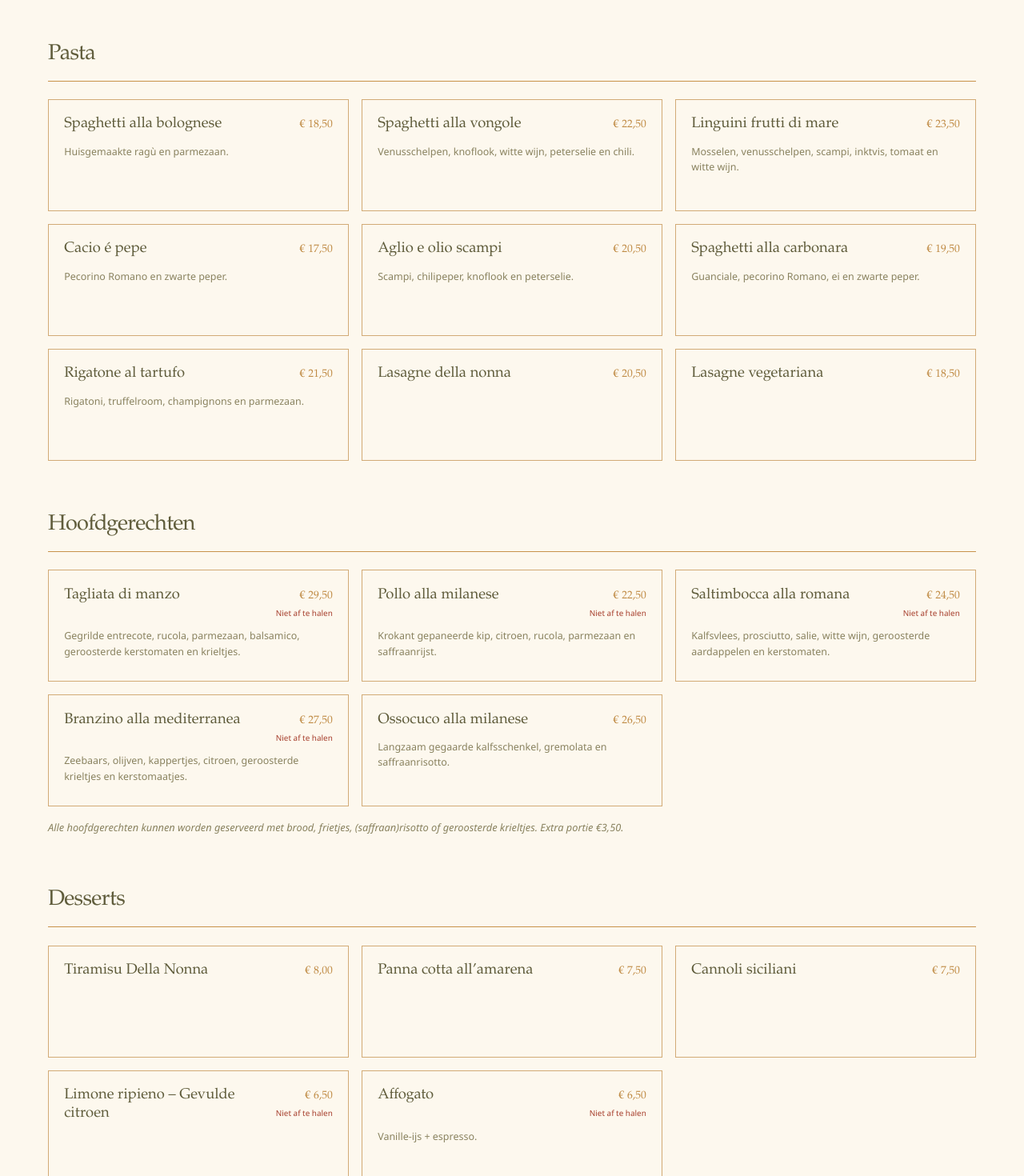
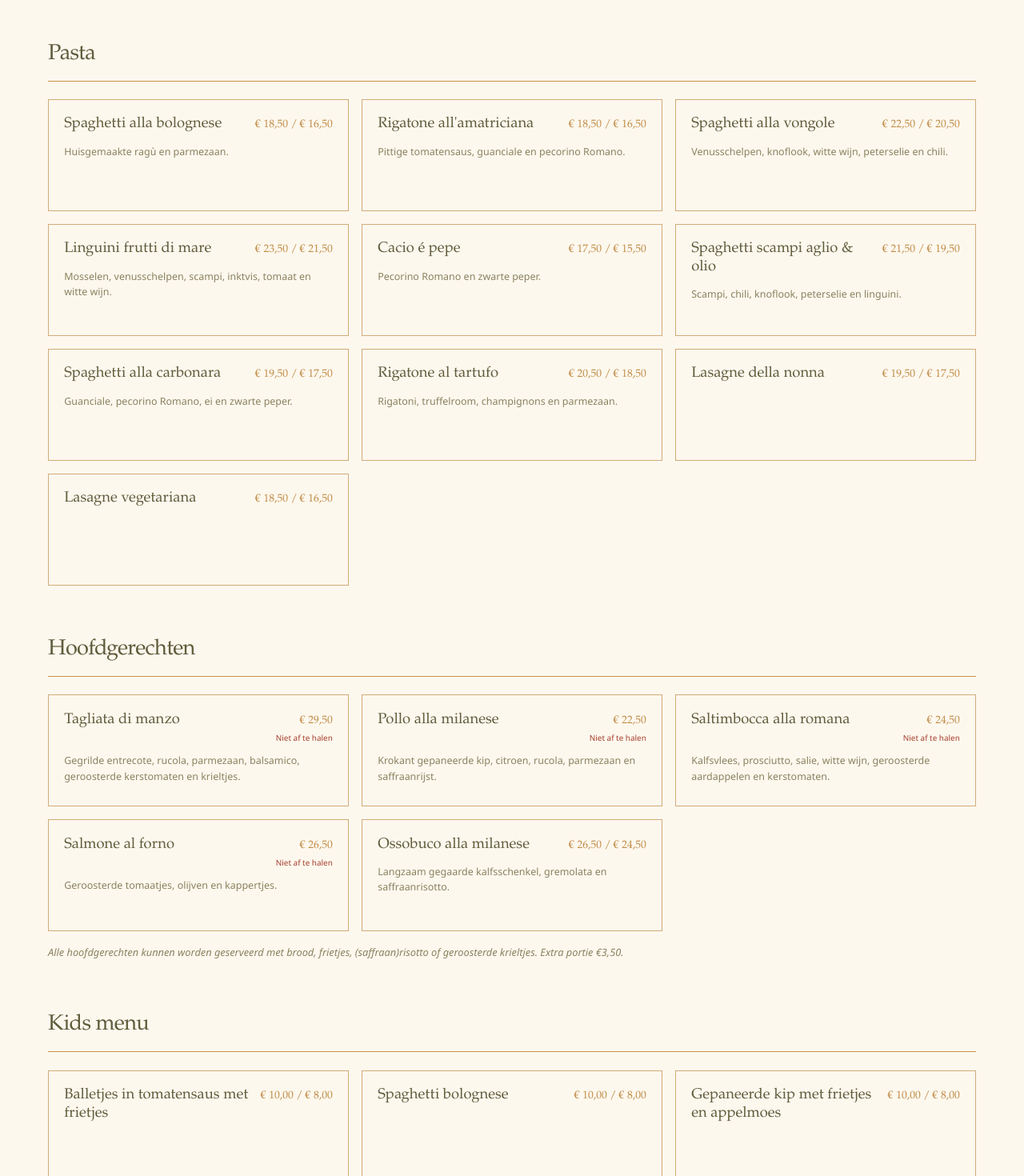
Before and after one commit to LyttleDevelopment/trattoria-la-nonna, a Next.js app: page /menu in a window 1280 px wide. Shown: the part 1200-2670 px from the top of the page at 80% size. Built offline with nearby package versions, Linux system fonts and the light colour scheme.

Commit message:
update MenuExperience and menu data to include additional pricing details and new menu items

```diff
--- a/components/MenuExperience.tsx
+++ b/components/MenuExperience.tsx
@@ -19,6 +19,9 @@ type ShortlistItem = {
     category: string;
     price: number;
     priceUnit?: string;
+    takeawayPrice?: number;
+    additionalPrice?: number;
+    additionalPriceUnit?: string;
     description?: string;
     takeawayRestricted?: boolean;
 };
@@ -29,6 +32,7 @@ const menuItems: ShortlistItem[] = menuSections.flatMap((section) =>
         name: item.name,
         category: section.name,
         price: item.dineInPrice,
+        priceUnit: item.priceUnit,
         description: item.description,
         takeawayRestricted: item.takeawayRestricted,
     })),
@@ -41,6 +45,8 @@ const drinkItems: ShortlistItem[] = drinkSections.flatMap((section) =>
         category: section.name,
         price: item.price,
         priceUnit: item.priceUnit,
+        additionalPrice: item.additionalPrice,
+        additionalPriceUnit: item.additionalPriceUnit,
     })),
 );
 
@@ -131,7 +137,11 @@ function MenuCard({
                 <div className="menu-prices">
                     <span className="menu-price-line">
                         {quantity > 0 && <small className="menu-selected-quantity" aria-hidden="true">{quantity}× gekozen</small>}
-                        <span>{formatEuro(item.price)}{item.priceUnit && `/${item.priceUnit}`}</span>
+                        <span>
+                            {formatEuro(item.price)}{item.priceUnit && `/${item.priceUnit}`}
+                            {item.takeawayPrice !== undefined && ` / ${formatEuro(item.takeawayPrice)}`}
+                            {item.additionalPrice !== undefined && ` / ${formatEuro(item.additionalPrice)}${item.additionalPriceUnit && `/${item.additionalPriceUnit}`}`}
+                        </span>
                     </span>
                     {item.takeawayRestricted &&
                       <small className="restricted-note">Niet af te
@@ -362,6 +372,8 @@ export default function MenuExperience() {
                                         description: item.description,
                                         category: section.name,
                                         price: item.dineInPrice,
+                                        priceUnit: item.priceUnit,
+                                        takeawayPrice: item.takeawayPrice,
                                         takeawayRestricted: item.takeawayRestricted,
                                     }}
                                     quantity={shortlistEnabled ? quantities[item.id] ?? 0 : 0}
@@ -396,6 +408,8 @@ export default function MenuExperience() {
                                             category: section.name,
                                             price: item.price,
                                             priceUnit: item.priceUnit,
+                                            additionalPrice: item.additionalPrice,
+                                            additionalPriceUnit: item.additionalPriceUnit,
                                         }}
                                         quantity={shortlistEnabled ? quantities[item.id] ?? 0 : 0}
                                         onChangeQuantity={changeQuantity}
--- a/data/menu.ts
+++ b/data/menu.ts
@@ -5,6 +5,7 @@ export type MenuItem = {
   dineInPrice: number;
   takeawayPrice?: number;
   takeawayRestricted?: boolean;
+  priceUnit?: string;
   category: string;
   image?: string;
 };
@@ -48,8 +49,8 @@ export const menuSections: MenuSection[] = [
       },
       {
         id: "antipasto-della-nonna",
-        name: "Antipasto Della Nonna",
-        description: "Prosciutto, mortadella, bresaola?, saltufo, olijven en kazen.",
+        name: "Antipasto Della Nonna (2 personen)",
+        description: "Prosciutto, mortadella, bresaola, saltufo, olijven en pecorino.",
         dineInPrice: 24,
         takeawayPrice: 22,
         category: "Aperitiefhapjes",
@@ -89,9 +90,9 @@ export const menuSections: MenuSection[] = [
       {
         id: "arancini-siciliani",
         name: "Arancini siciliani",
-        description: "Krokante risottoballetjes, warme tomatensaus, parmezaan en basilicum.",
-        dineInPrice: 14.5,
-        takeawayPrice: 12.5,
+        description: "Krokante risottoballetjes, warme tomatensaus, pecorino Romano en basilicum.",
+        dineInPrice: 15.5,
+        takeawayPrice: 13.5,
         category: "Voorgerechten",
         image: "https://images.unsplash.com/photo-1609501676725-7186f017a4b7?auto=format&fit=crop&w=480&q=85",
       },
@@ -108,6 +109,14 @@ export const menuSections: MenuSection[] = [
         takeawayPrice: 16.5,
         category: "Pasta",
         image: "https://images.unsplash.com/photo-1551183053-bf91a1d81141?auto=format&fit=crop&w=480&q=85",
+      },
+      {
+        id: "rigatone-all-amatriciana",
+        name: "Rigatone all'amatriciana",
+        description: "Pittige tomatensaus, guanciale en pecorino Romano.",
+        dineInPrice: 18.5,
+        takeawayPrice: 16.5,
+        category: "Pasta",
       },
       {
         id: "spaghetti-vongole",
@@ -137,11 +146,11 @@ export const menuSections: MenuSection[] = [
         image: "https://images.unsplash.com/photo-1473093295043-cdd812d0e601?auto=format&fit=crop&w=480&q=85",
       },
       {
-        id: "aglio-e-olio-scampi",
-        name: "Aglio e olio scampi",
-        description: "Scampi, chilipeper, knoflook en peterselie.",
-        dineInPrice: 20.5,
-        takeawayPrice: 18.5,
+        id: "spaghetti-scampi-aglio-olio",
+        name: "Spaghetti scampi aglio & olio",
+        description: "Scampi, chili, knoflook, peterselie en linguini.",
+        dineInPrice: 21.5,
+        takeawayPrice: 19.5,
         category: "Pasta",
         image: "https://images.unsplash.com/photo-1551183053-bf91a1d81141?auto=format&fit=crop&w=480&q=85",
       },
@@ -158,16 +167,16 @@ export const menuSections: MenuSection[] = [
         id: "rigatone-tartufo",
         name: "Rigatone al tartufo",
         description: "Rigatoni, truffelroom, champignons en parmezaan.",
-        dineInPrice: 21.5,
-        takeawayPrice: 19.5,
+        dineInPrice: 20.5,
+        takeawayPrice: 18.5,
         category: "Pasta",
         image: "https://images.unsplash.com/photo-1551183053-bf91a1d81141?auto=format&fit=crop&w=480&q=85",
       },
       {
         id: "lasagne-della-nonna",
         name: "Lasagne della nonna",
-        dineInPrice: 20.5,
-        takeawayPrice: 18.5,
+        dineInPrice: 19.5,
+        takeawayPrice: 17.5,
         category: "Pasta",
         image: "https://images.unsplash.com/photo-1574894709920-11b28e7367e3?auto=format&fit=crop&w=480&q=85",
       },
@@ -210,16 +219,16 @@ export const menuSections: MenuSection[] = [
         category: "Hoofdgerechten",
       },
       {
-        id: "branzino-mediterranea",
-        name: "Branzino alla mediterranea",
-        description: "Zeebaars, olijven, kappertjes, citroen, geroosterde krieltjes en kerstomaatjes.",
-        dineInPrice: 27.5,
+        id: "salmone-al-forno",
+        name: "Salmone al forno",
+        description: "Geroosterde tomaatjes, olijven en kappertjes.",
+        dineInPrice: 26.5,
         takeawayRestricted: true,
         category: "Hoofdgerechten",
       },
       {
-        id: "ossocuco-alla-milanese",
-        name: "Ossocuco alla milanese",
+        id: "ossobuco-alla-milanese",
+        name: "Ossobuco alla milanese",
         description: "Langzaam gegaarde kalfsschenkel, gremolata en saffraanrisotto.",
         dineInPrice: 26.5,
         takeawayPrice: 24.5,
@@ -229,7 +238,34 @@ export const menuSections: MenuSection[] = [
     ],
   },
   {
+    name: "Kids menu",
+    items: [
+      {
+        id: "kids-balletjes-tomatensaus",
+        name: "Balletjes in tomatensaus met frietjes",
+        dineInPrice: 10,
+        takeawayPrice: 8,
+        category: "Kids menu",
+      },
+      {
+        id: "kids-spaghetti-bolognese",
+        name: "Spaghetti bolognese",
+        dineInPrice: 10,
+        takeawayPrice: 8,
+        category: "Kids menu",
+      },
+      {
+        id: "kids-kip-frietjes-appelmoes",
+        name: "Gepaneerde kip met frietjes en appelmoes",
+        dineInPrice: 10,
+        takeawayPrice: 8,
+        category: "Kids menu",
+      },
+    ],
+  },
+  {
     name: "Desserts",
+    note: "Take-awayprijzen staan als tweede vermeld. Gerechten met ‘Niet af te halen’ zijn niet beschikbaar voor take-away.",
     items: [
       {
         id: "tiramisu-della-nonna",
@@ -251,8 +287,16 @@ export const menuSections: MenuSection[] = [
       },
       {
         id: "limone-ripieno",
-        name: "Limone ripieno – Gevulde citroen",
+        name: "Limone ripieno – Gevulde citroen met citroensorbet",
         dineInPrice: 6.5,
+        takeawayRestricted: true,
+        category: "Desserts",
+      },
+      {
+        id: "gelato",
+        name: "Gelato – wisselend aanbod",
+        dineInPrice: 2.5,
+        priceUnit: "bol",
         takeawayRestricted: true,
         category: "Desserts",
       },
@@ -264,23 +308,45 @@ export const menuSections: MenuSection[] = [
         takeawayRestricted: true,
         category: "Desserts",
       },
+      {
+        id: "kinderijsje",
+        name: "Kinderijsje",
+        dineInPrice: 3.5,
+        takeawayRestricted: true,
+        category: "Desserts",
+      },
     ],
   },
 ];
 
-export const drinkSections = [
+export type DrinkItem = {
+  id: string;
+  name: string;
+  price: number;
+  priceUnit?: string;
+  additionalPrice?: number;
+  additionalPriceUnit?: string;
+};
+
+export type DrinkSection = {
+  name: string;
+  items: DrinkItem[];
+  note?: string;
+};
+
+export const drinkSections: DrinkSection[] = [
   {
     name: "Aperitieven",
     items: [
-      { id: "prosecco", name: "Prosecco", price: 9, priceUnit: "glas" },
+      { id: "prosecco", name: "Prosecco", price: 9, priceUnit: "glas", additionalPrice: 40, additionalPriceUnit: "fles" },
       { id: "picon-vin-blanc", name: "Picon vin blanc", price: 8 },
       { id: "aperol-spritz", name: "Aperol spritz", price: 9 },
       { id: "limoncello-spritz", name: "Limoncello spritz", price: 9 },
       { id: "gin-mare-tonic", name: "Gin mare – tonic", price: 13 },
-      { id: "negroni", name: "Negroni", price: 11 },
-      { id: "americano", name: "Americano", price: 10 },
+      { id: "negroni", name: "Negroni", price: 12 },
+      { id: "americano", name: "Americano", price: 11 },
       { id: "martini", name: "Martini bianco/rosso", price: 7.5 },
-      { id: "alcohol-free-cocktail", name: "Alcoholvrije cocktail: spritz of mojito", price: 7 },
+      { id: "alcohol-free-cocktail", name: "Alcoholvrije cocktails: spritz of mojito", price: 7 },
     ],
   },
   {
@@ -288,24 +354,35 @@ export const drinkSections = [
     items: [
       { id: "coca-cola", name: "Coca cola/zero", price: 3 },
       { id: "sprite", name: "Sprite", price: 3 },
-      { id: "fuze-tea", name: "Fuze tea", price: 3.2 },
-      { id: "san-pellegrino", name: "San Pellegrino", price: 4 },
-      { id: "plat-water", name: "Plat water", price: 3 },
-      { id: "bruiswater", name: "Bruiswater", price: 3 },
-      { id: "karaf-water", name: "Karaf water", price: 4 },
+      { id: "fuze-tea", name: "Fuze tea", price: 3 },
+      { id: "san-pellegrino", name: "San Pellegrino 33cl", price: 4 },
+      { id: "plat-water", name: "Plat water 0,5l", price: 4.5 },
+      { id: "bruiswater", name: "Bruiswater 0,5l", price: 4.5 },
     ],
   },
   {
     name: "Bieren",
     items: [
-      { id: "stella-artois", name: "Stella Artois", price: 3.5 },
-      { id: "duvel", name: "Duvel", price: 4.5 },
+      { id: "stella-artois", name: "Stella Artois + NA", price: 3.5 },
+      { id: "duvel", name: "Duvel", price: 5 },
     ],
   },
   {
-    name: "Wijnen",
+    name: "Witte wijnen",
+    items: [
+      { id: "bine-gavi", name: "Biné Gavi", price: 42, priceUnit: "fles" },
+      { id: "cavescovado-pinot-grigio", name: "Ca’vescovado Pinot Grigio", price: 6, priceUnit: "glas", additionalPrice: 25, additionalPriceUnit: "fles" },
+      { id: "mosole-ribolla-gialla", name: "Mosole Ribolla Gialla", price: 42, priceUnit: "fles" },
+    ],
+  },
+  {
+    name: "Rode wijnen",
     note: "Nog te bespreken…",
-    items: [],
+    items: [
+      { id: "cavescovado-montepulciano", name: "Ca’vescovado Montepulciano d’abruzzo", price: 6, priceUnit: "glas", additionalPrice: 25, additionalPriceUnit: "fles" },
+      { id: "chianti-classico", name: "Chianti classico", price: 55, priceUnit: "fles" },
+      { id: "amami-primitivo", name: "Amami Primitivo", price: 35, priceUnit: "fles" },
+    ],
   },
   {
     name: "Koffie",
@@ -314,7 +391,7 @@ export const drinkSections = [
       { id: "koffie-deca", name: "Koffie/deca", price: 3.5 },
       { id: "cappuccino", name: "Cappuccino", price: 4.5 },
       { id: "latte-macchiato", name: "Latte Macchiato", price: 6.5 },
-      { id: "italian-coffee", name: "Italiaanse koffie", price: 9.5 },
+      { id: "italian-coffee", name: "Italian coffee", price: 9.5 },
     ],
   },
   {
@@ -323,7 +400,6 @@ export const drinkSections = [
       { id: "limoncello", name: "Limoncello", price: 6 },
       { id: "amaretto", name: "Amaretto", price: 6 },
       { id: "sambuca", name: "Sambuca", price: 6 },
-      { id: "grappa", name: "Grappa", price: 6.5 },
       { id: "licor-43", name: "Licor 43", price: 6.5 },
     ],
   },
```
